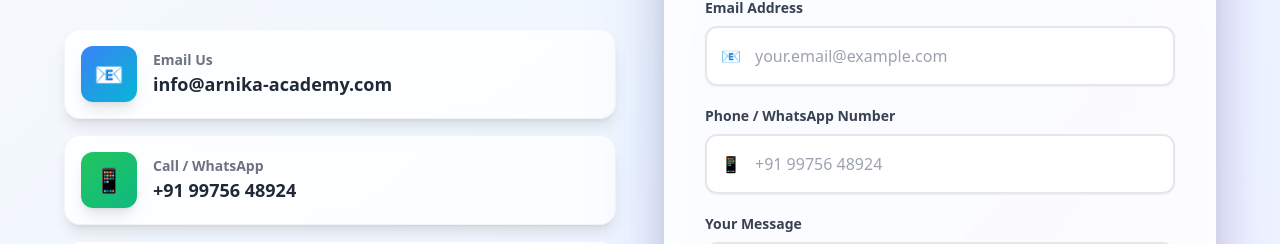
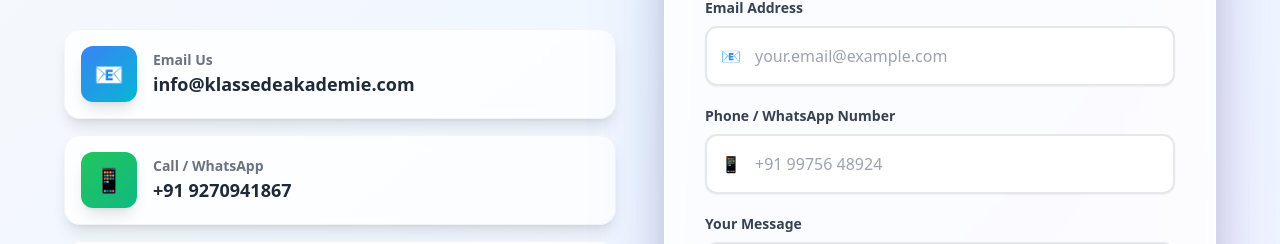
Before and after one commit to alokbme/klassedeakademie, a React (Create React App) app: page /contact in a window 1280 px wide. Shown: the part 472-716 px from the top of the page. Built offline with nearby package versions, Linux system fonts and the light colour scheme.

Commit message:
initial commit

```diff
--- a/src/components/ContactUs.jsx
+++ b/src/components/ContactUs.jsx
@@ -1,124 +1,4 @@
-// import React, { useState } from 'react';
 
-// const ContactUs = () => {
-//   const [formData, setFormData] = useState({
-//     name: '',
-//     email: '',
-//     phoneNo:'',
-//     message: '',
-
-//   });
-
-//   const [submitted, setSubmitted] = useState(false);
-
-//   const handleChange = (e) => {
-//     const { name, value } = e.target;
-//     setFormData({ ...formData, [name]: value });
-//   };
-
-//   const handleSubmit = (e) => {
-//     e.preventDefault();
-//     // You can handle form submission here (e.g., send to API)
-//     console.log('Form Data:', formData);
-//     setSubmitted(true);
-//     setFormData({ name: '', email: '', message: '',phoneNo:'' });
-//   };
-
-//   return (
-//     <div className="min-h-screen bg-gray-100 flex items-center justify-center py-12 px-4 sm:px-6 lg:px-8 pt-[0vh]">
-//       <div className="max-w-md w-full bg-white p-8 rounded-lg shadow-md">
-//         <h2 className="text-3xl font-extrabold text-gray-900 text-center mb-6">
-//           Contact Us
-//         </h2>
-//         {submitted && (
-//           <div className="text-green-500 text-center mb-4">
-//             Thank you! Your message has been sent.
-//           </div>
-//         )}
-//         <form onSubmit={handleSubmit} className="space-y-6">
-//           <div>
-//             <label
-//               htmlFor="name"
-//               className="block text-sm font-medium text-gray-700"
-//             >
-//               Name
-//             </label>
-//             <input
-//               type="text"
-//               name="name"
-//               id="name"
-//               value={formData.name}
-//               onChange={handleChange}
-//               required
-//               className="mt-1 block w-full px-3 py-2 border border-gray-300 rounded-md shadow-sm focus:outline-none focus:ring-indigo-500 focus:border-indigo-500 sm:text-sm"
-//             />
-//           </div>
-//           <div>
-//             <label
-//               htmlFor="email"
-//               className="block text-sm font-medium text-gray-700"
-//             >
-//               Email
-//             </label>
-//             <input
-//               type="email"
-//               name="email"
-//               id="email"
-//               value={formData.email}
-//               onChange={handleChange}
-//               required
-//               className="mt-1 block w-full px-3 py-2 border border-gray-300 rounded-md shadow-sm focus:outline-none focus:ring-indigo-500 focus:border-indigo-500 sm:text-sm"
-//             />
-//           </div>
-//           <div>
-//             <label
-//               htmlFor="phnNo"
-//               className="block text-sm font-medium text-gray-700"
-//             >
-//               phoneNo /whatsappNo
-//             </label>
-//             <input
-//               type="number"
-//               name="phoneNo"
-//               id="phnno"
-//               value={formData.phoneNo}
-//               onChange={handleChange}
-//               required
-//               className="mt-1 block w-full px-3 py-2 border border-gray-300 rounded-md shadow-sm focus:outline-none focus:ring-indigo-500 focus:border-indigo-500 sm:text-sm"
-//             />
-//           </div>
-//           <div>
-//             <label
-//               htmlFor="message"
-//               className="block text-sm font-medium text-gray-700"
-//             >
-//               Message
-//             </label>
-//             <textarea
-//               name="message"
-//               id="message"
-//               rows="4"
-//               value={formData.message}
-//               onChange={handleChange}
-//               required
-//               className="mt-1 block w-full px-3 py-2 border border-gray-300 rounded-md shadow-sm focus:outline-none focus:ring-indigo-500 focus:border-indigo-500 sm:text-sm"
-//             />
-//           </div>
-//           <div>
-//             <button
-//               type="submit"
-//               className="w-full flex justify-center py-2 px-4 border border-transparent rounded-md shadow-sm text-sm font-medium text-white bg-indigo-600 hover:bg-indigo-700 focus:outline-none focus:ring-2 focus:ring-offset-2 focus:ring-indigo-500"
-//             >
-//               Send Message
-//             </button>
-//           </div>
-//         </form>
-//       </div>
-//     </div>
-//   );
-// };
-
-// export default ContactUs;
 
 import React, { useState } from 'react';
 
@@ -176,13 +56,13 @@
               <ContactInfoCard
                 icon="📧"
                 title="Email Us"
-                info="info@arnika-academy.com"
+                info="info@klassedeakademie.com"
                 gradient="from-blue-500 to-cyan-500"
               />
               <ContactInfoCard
                 icon="📱"
                 title="Call / WhatsApp"
-                info="+91 99756 48924"
+                info="+91 9270941867"
                 gradient="from-green-500 to-emerald-500"
               />
               <ContactInfoCard
```
